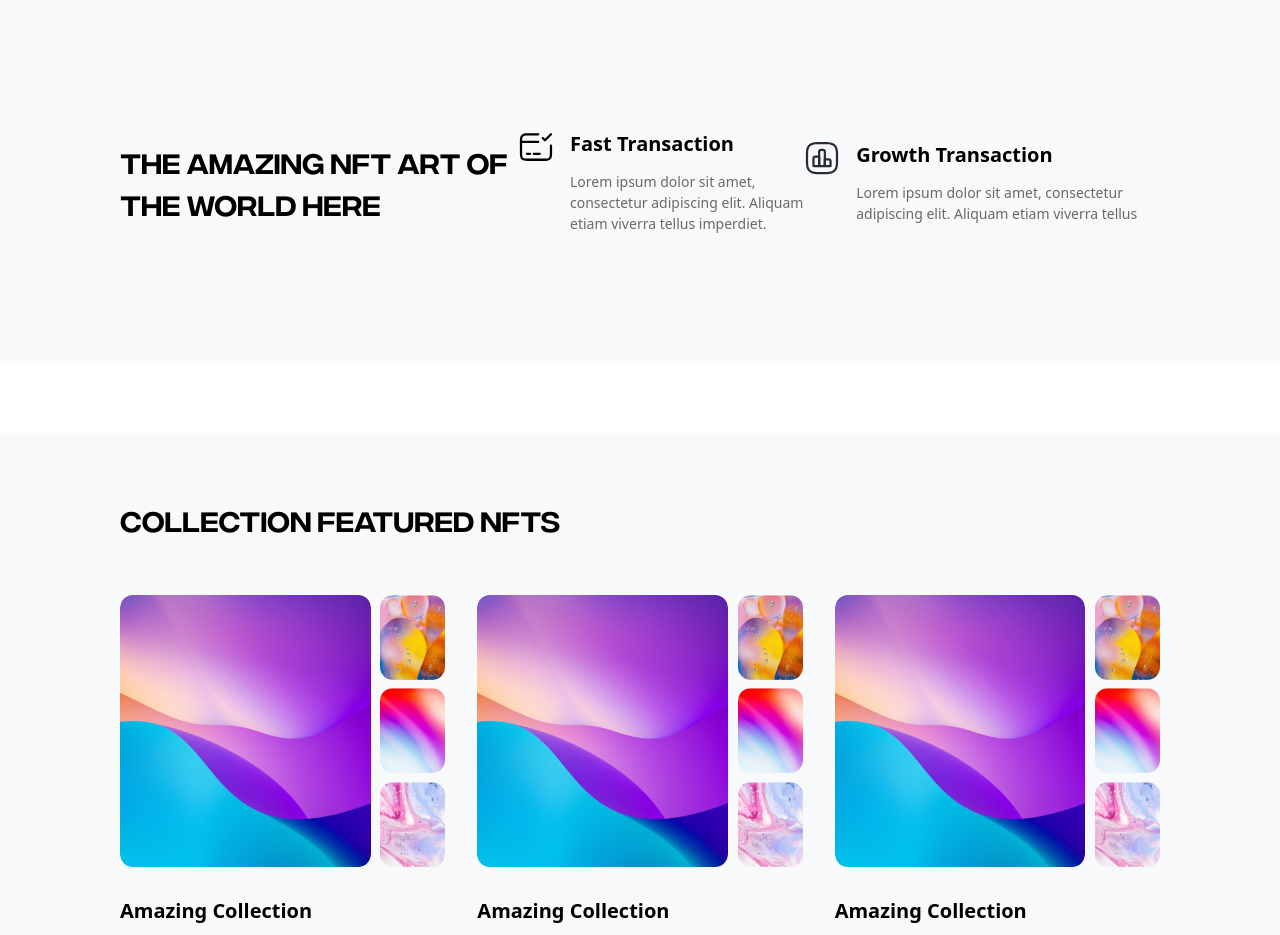
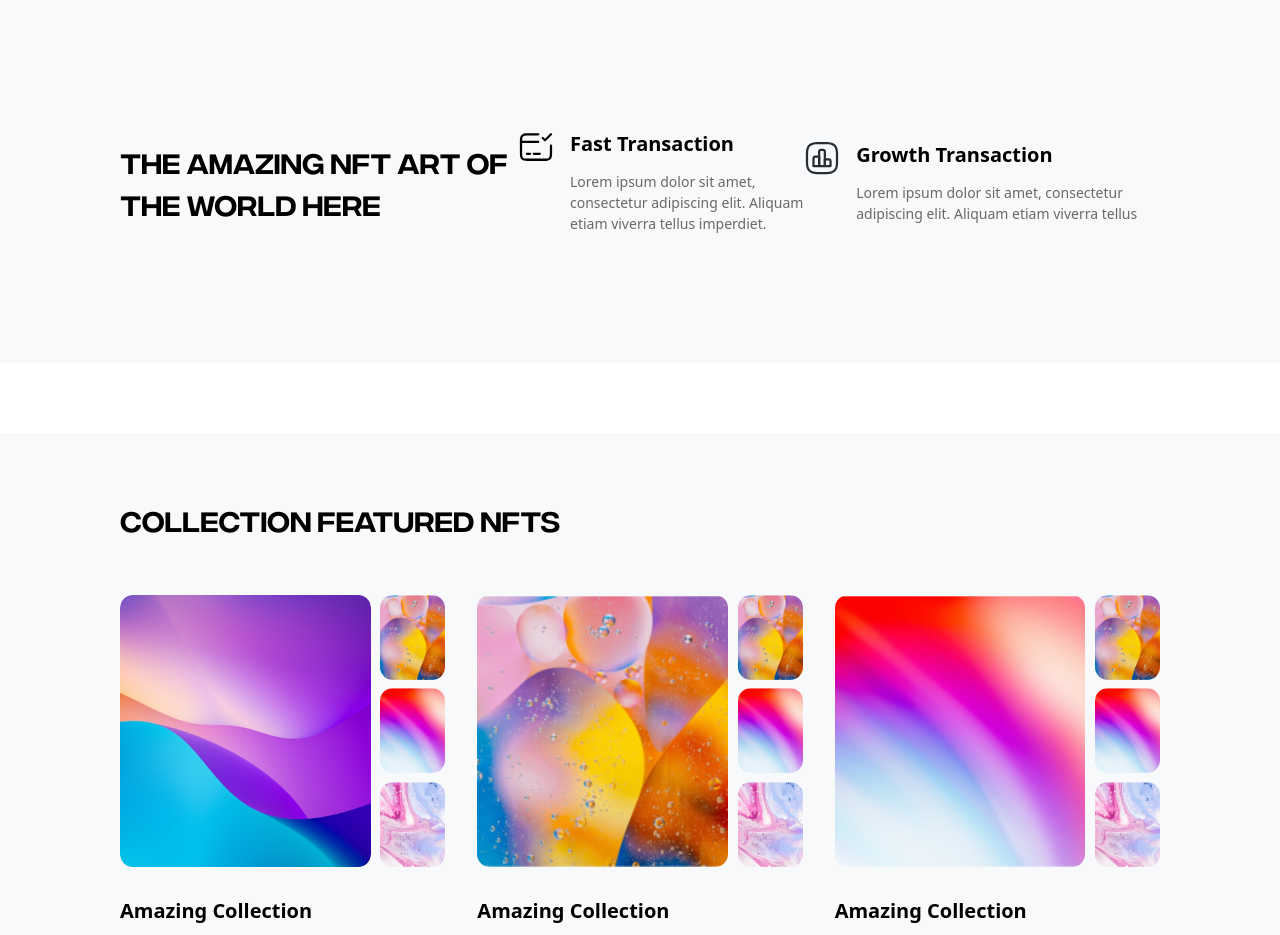
Before and after one commit to amin-ruhul/NFT-landing-page, a Next.js app: page / in a window 1280 px wide. Shown: the top 935 px of the page. Built offline with nearby package versions, Linux system fonts and the light colour scheme.

Commit message:
Add featured category data

```diff
--- a/components/data-display/card/featured-card/index.jsx
+++ b/components/data-display/card/featured-card/index.jsx
@@ -1,14 +1,17 @@
 import React from "react";
 import Image from "next/image";
 import SecondaryButton from "@/components/data-input/button/secondary-btn";
+import PropTypes from "prop-types";
 
-function FeaturedCard() {
+function FeaturedCard({ featuredData }) {
+  const { mainImageUrl, subImages, user } = featuredData;
+
   return (
     <article>
       <div className="flex justify-between">
         <div className="w-[77%] relative">
           <Image
-            src="/assets/hero-1.png"
+            src={mainImageUrl}
             fill
             alt="crypto-image"
             sizes="33vw"
@@ -16,33 +19,17 @@ function FeaturedCard() {
           />
         </div>
         <div className="w-[20%] space-y-[0.516rem]">
-          <div className=" relative w-full h-[85px]">
+          {subImages.map((imageData) => (
+            <div className=" relative w-full h-[85px]" key={imageData.id}>
               <Image
-              src="/assets/image-1.png"
+                src={imageData.imageUrl}
                 fill
                 alt="crypto-image"
                 sizes="33vw"
                 className="rounded-[0.813rem] object-cover"
               />
             </div>
-          <div className=" relative w-full h-[85px]">
-            <Image
-              src="/assets/image-2.png"
-              fill
-              alt="crypto-image"
-              sizes="33vw"
-              className="rounded-[0.813rem] object-cover"
-            />
-          </div>
-          <div className=" relative w-full h-[85px]">
-            <Image
-              src="/assets/image-3.png"
-              fill
-              alt="crypto-image"
-              sizes="33vw"
-              className="rounded-[0.813rem] object-cover"
-            />
-          </div>
+          ))}
         </div>
       </div>
       <p className="text-[1.25rem] font-bold mt-[1.813rem]">
@@ -51,13 +38,13 @@ function FeaturedCard() {
       <div className="flex items-center justify-between mt-[0.688rem]">
         <div className="flex items-center space-x-2">
           <Image
-            src="/assets/arkhan.png"
+            src={user.imageUrl}
             width={28}
             height={28}
             className="rounded-full"
-            alt="arkan"
+            alt={user.name}
           />
-          <small className="text-[0.875rem] font-medium">by Arkan</small>
+          <small className="text-[0.875rem] font-medium">by {user.name}</small>
         </div>
         <SecondaryButton
           btnText="Total 54 Items"
@@ -68,4 +55,20 @@ function FeaturedCard() {
   );
 }
 
+FeaturedCard.propTypes = {
+  featuredData: PropTypes.shape({
+    mainImageUrl: PropTypes.string,
+    subImages: PropTypes.arrayOf(
+      PropTypes.shape({
+        id: PropTypes.number,
+        imageUrl: PropTypes.string,
+      })
+    ),
+    user: PropTypes.shape({
+      name: PropTypes.string,
+      imageUrl: PropTypes.string,
+    }),
+  }),
+};
+
 export default FeaturedCard;
--- a/components/data-display/featured-section/index.jsx
+++ b/components/data-display/featured-section/index.jsx
@@ -1,4 +1,6 @@
+import { filterList } from "@/utils/data/filterList";
 import FeaturedCard from "../card/featured-card";
+import { featuredList } from "@/utils/data/featuredList";
 
 function FeaturedSection() {
   return (
@@ -7,9 +9,9 @@ function FeaturedSection() {
         Collection Featured NFTs
       </h3>
       <div className="grid grid-cols-1 md:grid-cols-2 lg:grid-cols-3 gap-[2rem]">
-        <FeaturedCard />
-        <FeaturedCard />
-        <FeaturedCard />
+        {featuredList.map((featuredData) => (
+          <FeaturedCard key={featuredData.id} featuredData={featuredData} />
+        ))}
       </div>
     </section>
   );
--- /dev/null
+++ b/utils/data/featuredList.js
@@ -0,0 +1,68 @@
+export const featuredList = [
+  {
+    id: "14814891mvnb423842374234",
+    mainImageUrl: "/assets/hero-1.png",
+    subImages: [
+      {
+        id: 1,
+        imageUrl: "/assets/image-1.png",
+      },
+      {
+        id: 2,
+        imageUrl: "/assets/image-2.png",
+      },
+      {
+        id: 3,
+        imageUrl: "/assets/image-3.png",
+      },
+    ],
+    user: {
+      name: "Arkan",
+      imageUrl: "/assets/arkhan.png",
+    },
+  },
+  {
+    id: "14814891mvnb42384237dfg",
+    mainImageUrl: "/assets/image-1.png",
+    subImages: [
+      {
+        id: 1,
+        imageUrl: "/assets/image-1.png",
+      },
+      {
+        id: 2,
+        imageUrl: "/assets/image-2.png",
+      },
+      {
+        id: 3,
+        imageUrl: "/assets/image-3.png",
+      },
+    ],
+    user: {
+      name: "Arkan",
+      imageUrl: "/assets/arkhan.png",
+    },
+  },
+  {
+    id: "14814891mvnb423rettr374234",
+    mainImageUrl: "/assets/image-2.png",
+    subImages: [
+      {
+        id: 1,
+        imageUrl: "/assets/image-1.png",
+      },
+      {
+        id: 2,
+        imageUrl: "/assets/image-2.png",
+      },
+      {
+        id: 3,
+        imageUrl: "/assets/image-3.png",
+      },
+    ],
+    user: {
+      name: "Arkan",
+      imageUrl: "/assets/arkhan.png",
+    },
+  },
+];
```
Lines whose indentation alone changed are shown as unchanged.
